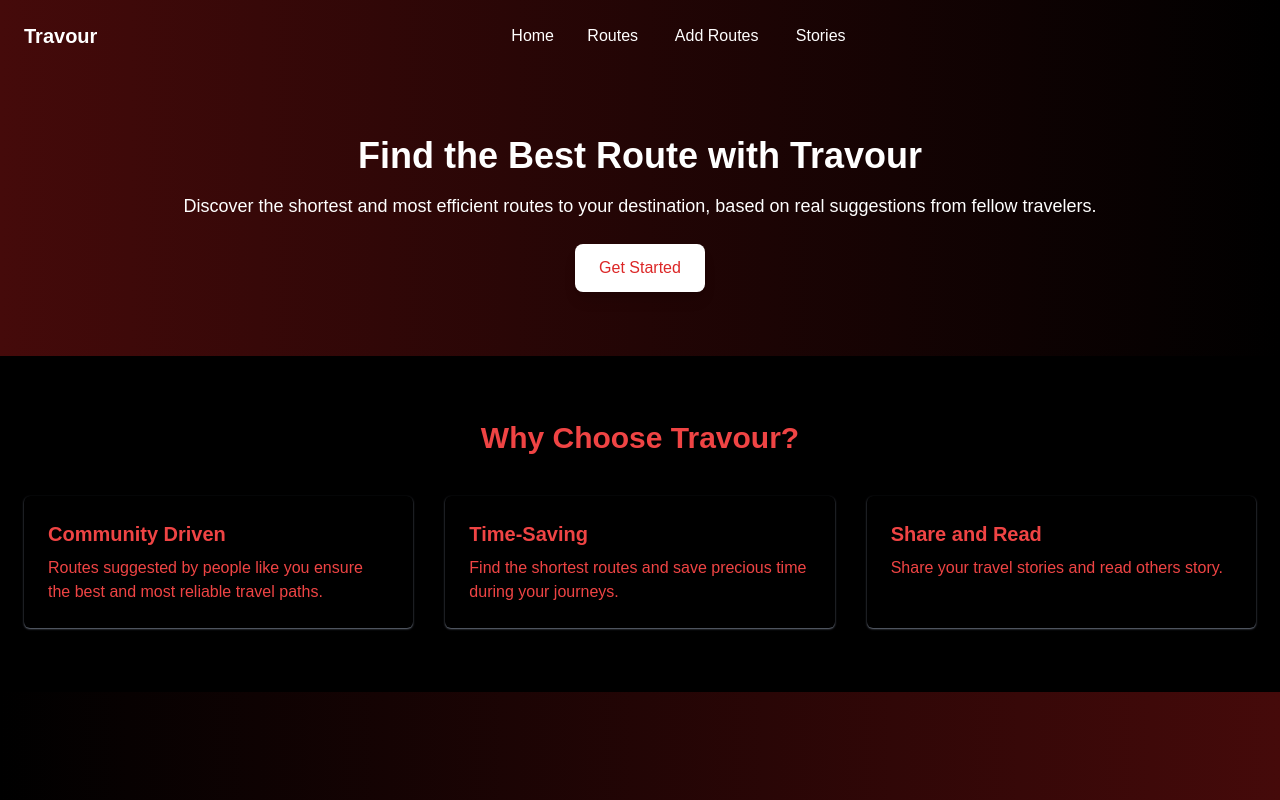
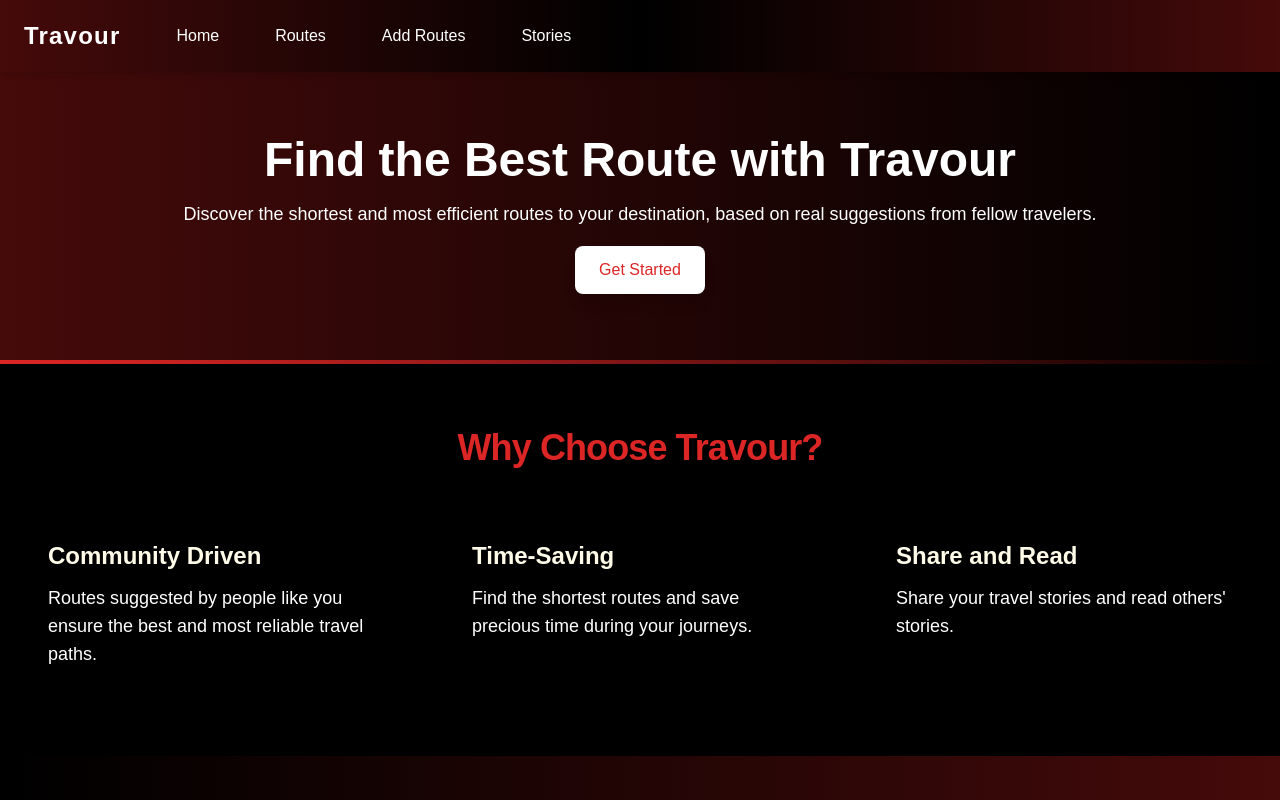
Before and after one commit to Amlan2006/travour, a Next.js app: page / in a window 1280 px wide. Shown: the top 800 px of the page. Built offline with nearby package versions, Linux system fonts and the light colour scheme; no server answers; grey boxes are pictures that could not be loaded.

Commit message:
many ui fixes

```diff
--- a/app/components/Navbar.js
+++ b/app/components/Navbar.js
@@ -1,28 +1,29 @@
 'use client'
 import Link from 'next/link';
-import React, { useEffect } from 'react'
-import { useState } from 'react';
+import React, { useEffect, useState } from 'react';
 
 const Navbar = () => {
   const [menuOpen, setMenuOpen] = useState(false);
-    const refreshPage = ()=>useEffect(()=>{
-return(
+
+  const refreshPage = () =>
+    useEffect(() => {
+      return (
         <>
-  <Navbar/>
+          <Navbar />
         </>
-)
-
-    },[])
+      );
+    }, []);
 
   return (
-    <header className="bg-gradient-to-r from-red-950 to-black text-white py-4 px-6">
-          <div className="container mx-auto flex justify-between items-center ">
-            <h1 className="text-xl font-bold">Travour</h1>
+    <header className="sticky top-0 z-50 bg-gradient-to-r from-red-950 via-black to-red-950 animate-gradient-x text-white shadow-md">
+      <div className="container mx-auto flex justify-between items-center py-4 px-6">
+        <h1 className="text-2xl font-bold tracking-wider hover:text-red-400 transition-colors">
+          Travour
+        </h1>
         <button
           className="text-white md:hidden focus:outline-none"
           onClick={() => setMenuOpen(!menuOpen)}
         >
-              {/* Hamburger Icon */}
           <svg
             className="w-6 h-6"
             xmlns="http://www.w3.org/2000/svg"
@@ -42,30 +43,50 @@ return(
         <nav
           className={`${
             menuOpen ? 'block' : 'hidden'
-              } absolute top-16 left-0 transition-all bg-black w-full rounded-md flex  justify-around md:relative md:top-auto md:left-auto md:bg-transparent md:flex`}
+          } absolute top-16 left-0 w-full bg-black rounded-md md:static md:block md:bg-transparent transition-all duration-300`}
         >
-              <ul className="md:flex md:space-x-4 text-center">
-                <li className="text-center py-2 md:py-0 hover:bg-red-600 w-16 h-10 flex items-center justify-center rounded-md">
-                  <Link href='/'onClick={refreshPage}>
+          <ul className="flex flex-col md:flex-row md:space-x-6 text-center px-10">
+            <li className="py-2 md:py-0">
+              <Link
+                href="/"
+                onClick={refreshPage}
+                className="block px-4 py-2 rounded-md hover:bg-red-600 hover:scale-105 transition transform"
+              >
                 Home
               </Link>
-
-
             </li>
-                <li className="text-center py-2 md:py-0 hover:bg-red-600 w-16 h-10 flex items-center justify-center rounded-md">
-                  <Link href='/search-routes' className="block px-4" onClick={refreshPage}>Routes</Link>
+            <li className="py-2 md:py-0">
+              <Link
+                href="/search-routes"
+                onClick={refreshPage}
+                className="block px-4 py-2 rounded-md hover:bg-red-600 hover:scale-105 transition transform"
+              >
+                Routes
+              </Link>
             </li>
-                <li className="text-center py-2 md:py-0 hover:bg-red-600 w-28 h-10 flex items-center justify-center rounded-md">
-                  <Link href='/add-routes'onClick={refreshPage}>Add Routes</Link>
+            <li className="py-2 md:py-0">
+              <Link
+                href="/add-routes"
+                onClick={refreshPage}
+                className="block px-4 py-2 rounded-md hover:bg-red-600 hover:scale-105 transition transform"
+              >
+                Add Routes
+              </Link>
             </li>
-                <li className="text-center py-2 md:py-0 hover:bg-red-600 w-16 h-10 flex items-center justify-center rounded-md">
-                  <Link href='/show-post'onClick={refreshPage}>Stories</Link>
+            <li className="py-2 md:py-0">
+              <Link
+                href="/show-post"
+                onClick={refreshPage}
+                className="block px-4 py-2 rounded-md hover:bg-red-600 hover:scale-105 transition transform"
+              >
+                Stories
+              </Link>
             </li>
           </ul>
         </nav>
       </div>
     </header>
-  )
-}
+  );
+};
 
-export default Navbar
+export default Navbar;
--- a/app/globals.css
+++ b/app/globals.css
@@ -22,3 +22,65 @@ body {
   background: var(--background);
   font-family: Arial, Helvetica, sans-serif;
 }
+
+  .animate-fade-in {
+    animation: fadeIn 1.5s ease-in;
+  }
+  .animate-fade-in-down {
+    animation: fadeInDown 1.5s ease-in;
+  }
+  .animate-fade-in-up {
+    animation: fadeInUp 1.5s ease-in;
+  }
+  .animate-zoom-in {
+    animation: zoomIn 1s ease-in;
+  }
+  .animate-slide-in {
+    animation: slideIn 2s ease-in-out;
+  }
+  @keyframes fadeIn {
+    from {
+      opacity: 0;
+    }
+    to {
+      opacity: 1;
+    }
+  }
+  @keyframes fadeInDown {
+    from {
+      opacity: 0;
+      transform: translateY(-20px);
+    }
+    to {
+      opacity: 1;
+      transform: translateY(0);
+    }
+  }
+  @keyframes fadeInUp {
+    from {
+      opacity: 0;
+      transform: translateY(20px);
+    }
+    to {
+      opacity: 1;
+      transform: translateY(0);
+    }
+  }
+  @keyframes zoomIn {
+    from {
+      opacity: 0;
+      transform: scale(0.9);
+    }
+    to {
+      opacity: 1;
+      transform: scale(1);
+    }
+  }
+  @keyframes slideIn {
+    from {
+      transform: translateX(-100%);
+    }
+    to {
+      transform: translateX(0);
+    }
+  }
--- a/app/layout.js
+++ b/app/layout.js
@@ -21,6 +21,12 @@ export const metadata = {
 export default function RootLayout({ children }) {
   return (
     <html lang="en">
+      <head>
+      <link
+  href="https://fonts.googleapis.com/css2?family=Poppins:wght@300;400;700&display=swap"
+  rel="stylesheet"
+/>
+      </head>
       <body
         className={`${geistSans.variable} ${geistMono.variable} antialiased `}
       >
--- a/app/page.js
+++ b/app/page.js
@@ -1,29 +1,26 @@
-'use client'
+'use client';
 import { app } from '@/firebase';
-import { getAuth,onAuthStateChanged } from 'firebase/auth';
+import { getAuth, onAuthStateChanged } from 'firebase/auth';
 import Head from 'next/head';
 import Link from 'next/link';
-import { useState ,useEffect} from 'react';
-// import Map from './components/Map';
-// import ''
+import { useState, useEffect } from 'react';
 import CarAnimation from './components/CarAnimation';
-const auth = getAuth(app)
+
+const auth = getAuth(app);
 
 export default function Home() {
-  const [user,setUser] = useState(null)
-  useEffect(()=>{
-    onAuthStateChanged(auth,(user)=>{
-      if(user){
-        // console.log("hello",user)
-        setUser(user)
+  const [user, setUser] = useState(null);
+
+  useEffect(() => {
+    onAuthStateChanged(auth, (user) => {
+      if (user) {
+        setUser(user);
+      } else {
+        setUser(null);
       }
+    });
+  }, []);
 
-      else{
-        // console.log("You are logged out")
-        setUser(null)
-      }
-    })
-  },[])
   const [menuOpen, setMenuOpen] = useState(false);
 
   return (
@@ -36,46 +33,52 @@ export default function Home() {
         />
         <meta name="viewport" content="width=device-width, initial-scale=1.0" />
       </Head>
-      <main className="bg-black text-red-800 ">
+      <main className="bg-black text-red-800">
         {/* Header */}
 
-
         {/* Hero Section */}
-        <section className="text-center py-16 bg-gradient-to-r from-red-950 to-black text-white">
+        <section className="text-center py-16 bg-gradient-to-r from-red-950 to-black text-white relative">
           <div className="container mx-auto px-6">
-            <h2 className="text-4xl font-bold mb-4">Find the Best Route with Travour</h2>
-            <p className="text-lg mb-6">
+            <h2 className="text-5xl font-extrabold mb-4 animate-fade-in-down">Find the Best Route with Travour</h2>
+            <p className="text-lg mb-6 animate-fade-in-up">
               Discover the shortest and most efficient routes to your destination, based on real suggestions from fellow travelers.
             </p>
-            <button className="bg-white text-red-600 px-6 py-3 rounded-lg shadow-lg font-medium hover:bg-red-100 transition">
-              <Link href='/signup'>{user ? <><Link href='/search-routes'>Go To Routes</Link></>:"Get Started"}</Link>
-
+            <button className="bg-white text-red-600 px-6 py-3 rounded-lg shadow-lg font-medium hover:bg-red-100 transition transform hover:scale-105 animate-bounce">
+              <Link href="/signup">{user ? <Link href="/search-routes">Go To Routes</Link> : "Get Started"}</Link>
             </button>
           </div>
+          <div className="absolute inset-x-0 bottom-0 h-1 bg-gradient-to-r from-red-600 to-transparent animate-slide-in"></div>
         </section>
 
         {/* Features Section */}
-        <section id="features" className="py-16">
+        <section id="features" className="py-16 bg-black">
   <div className="container mx-auto px-6">
-            <h3 className="text-3xl font-bold text-center mb-10 text-red-500">Why Choose Travour?</h3>
-            <div className="grid md:grid-cols-3 gap-8">
-              <div className="transition-all hover:bg-white text-red-500 p-6 bg-transparent rounded-md shadow-sm shadow-gray-500">
-                <h4 className="text-xl font-bold mb-2">Community Driven</h4>
-                <p>
+    <h3 className="text-4xl font-extrabold text-center mb-12 text-red-600 tracking-tight transform transition-all duration-500 hover:scale-105 animate-fade-in">
+      Why Choose Travour?
+    </h3>
+    <div className="grid md:grid-cols-3 gap-10">
+      <div className="transition-all hover:bg-gradient-to-r from-red-600 to-red-800 text-white p-6 rounded-xl shadow-xl transform hover:-translate-y-3 hover:scale-105 animate-zoom-in">
+        <h4 className="text-2xl font-semibold mb-3 text-yellow-50">Community Driven</h4>
+        <p className="text-lg">
           Routes suggested by people like you ensure the best and most reliable travel paths.
         </p>
       </div>
-              <div className="transition-all hover:bg-white text-red-500 p-6 rounded-md bg-transparent shadow-sm shadow-gray-500">
-                <h4 className="text-xl font-bold mb-2">Time-Saving</h4>
-                <p>Find the shortest routes and save precious time during your journeys.</p>
+      <div className="transition-all hover:bg-gradient-to-r from-red-600 to-red-800 text-white p-6 rounded-xl shadow-xl transform hover:-translate-y-3 hover:scale-105 animate-zoom-in">
+        <h4 className="text-2xl font-semibold mb-3 text-yellow-50">Time-Saving</h4>
+        <p className="text-lg">
+          Find the shortest routes and save precious time during your journeys.
+        </p>
       </div>
-              <div className="transition-all hover:bg-white text-red-500 p-6 rounded-md bg-transparent shadow-sm shadow-gray-500">
-                <h4 className="text-xl font-bold mb-2">Share and Read</h4>
-                <p>Share your travel stories and read others story.</p>
+      <div className="transition-all hover:bg-gradient-to-r from-red-600 to-red-800 text-white p-6 rounded-xl shadow-xl transform hover:-translate-y-3 hover:scale-105 animate-zoom-in">
+        <h4 className="text-2xl font-semibold mb-3 text-yellow-50">Share and Read</h4>
+        <p className="text-lg">
+          Share your travel stories and read others' stories.
+        </p>
       </div>
     </div>
   </div>
 </section>
+
 
         {/* CTA Section */}
         <div className="h-32 flex items-center justify-center bg-black">
@@ -83,12 +86,12 @@ export default function Home() {
         </div>
         <section className="bg-black text-white py-16">
           <div className="container mx-auto text-center px-6">
-            <h3 className="text-3xl font-bold mb-4">Ready to Start Your Journey?</h3>
+            <h3 className="text-4xl font-bold mb-4 animate-fade-in">Ready to Start Your Journey?</h3>
             <p className="mb-6">
               Sign up for Travour today and explore efficient routes like never before!
             </p>
-            <button className="bg-white text-red-600 px-6 py-3 rounded-lg shadow-lg font-medium hover:bg-red-100 transition">
-              <Link href='/signup'>Join Now</Link>
+            <button className="bg-white text-red-600 px-6 py-3 rounded-lg shadow-lg font-medium hover:bg-red-100 transition transform hover:scale-105">
+              <Link href="/signup">Join Now</Link>
             </button>
           </div>
         </section>
@@ -103,3 +106,5 @@ export default function Home() {
     </>
   );
 }
+
+/* Tailwind CSS animations */
```
Also changed, not shown: app/add-post/page.js (+42 -56 lines), app/add-routes/page.js (+36 -32 lines), app/profile/page.js (added, +91 -0 lines), app/search-routes/page.js (+24 -20 lines), app/show-post/page.js (+25 -19 lines), app/signup/page.js (+9 -1 lines). Lines whose indentation alone changed are shown as unchanged.
